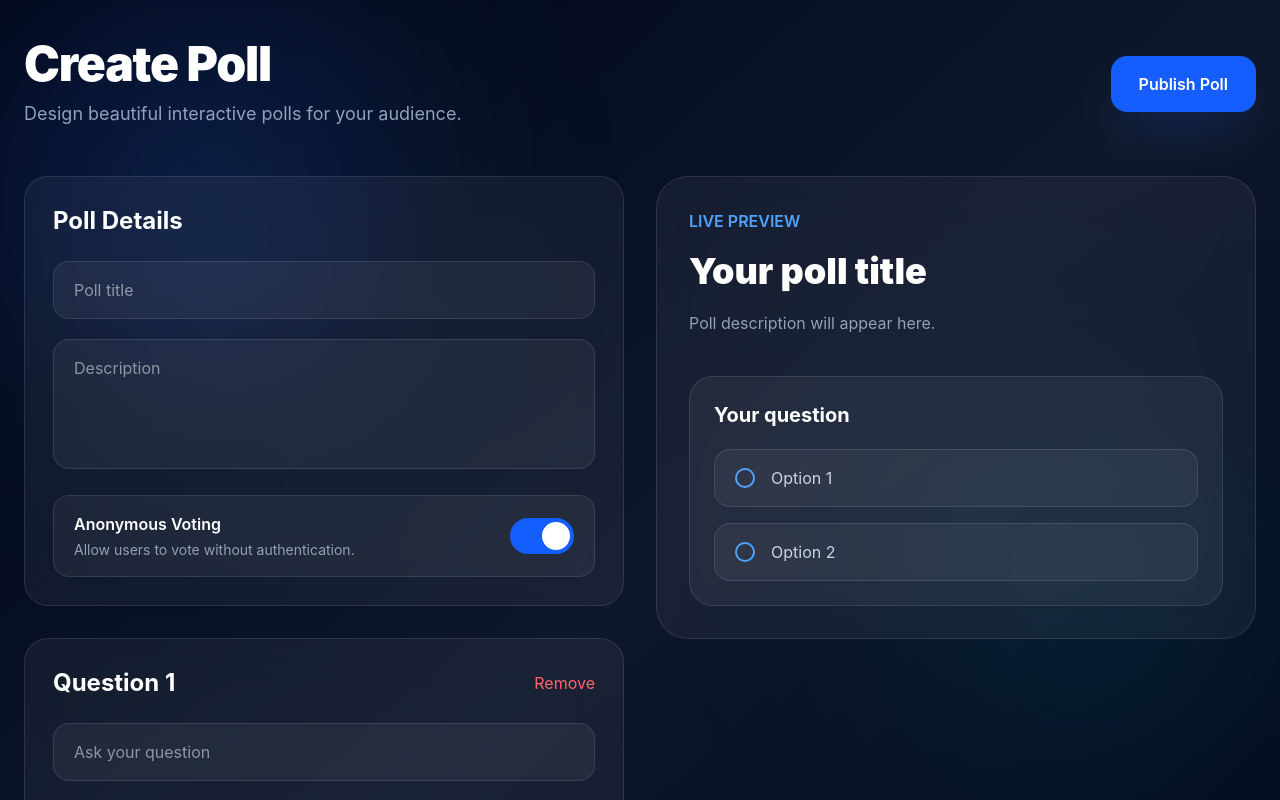
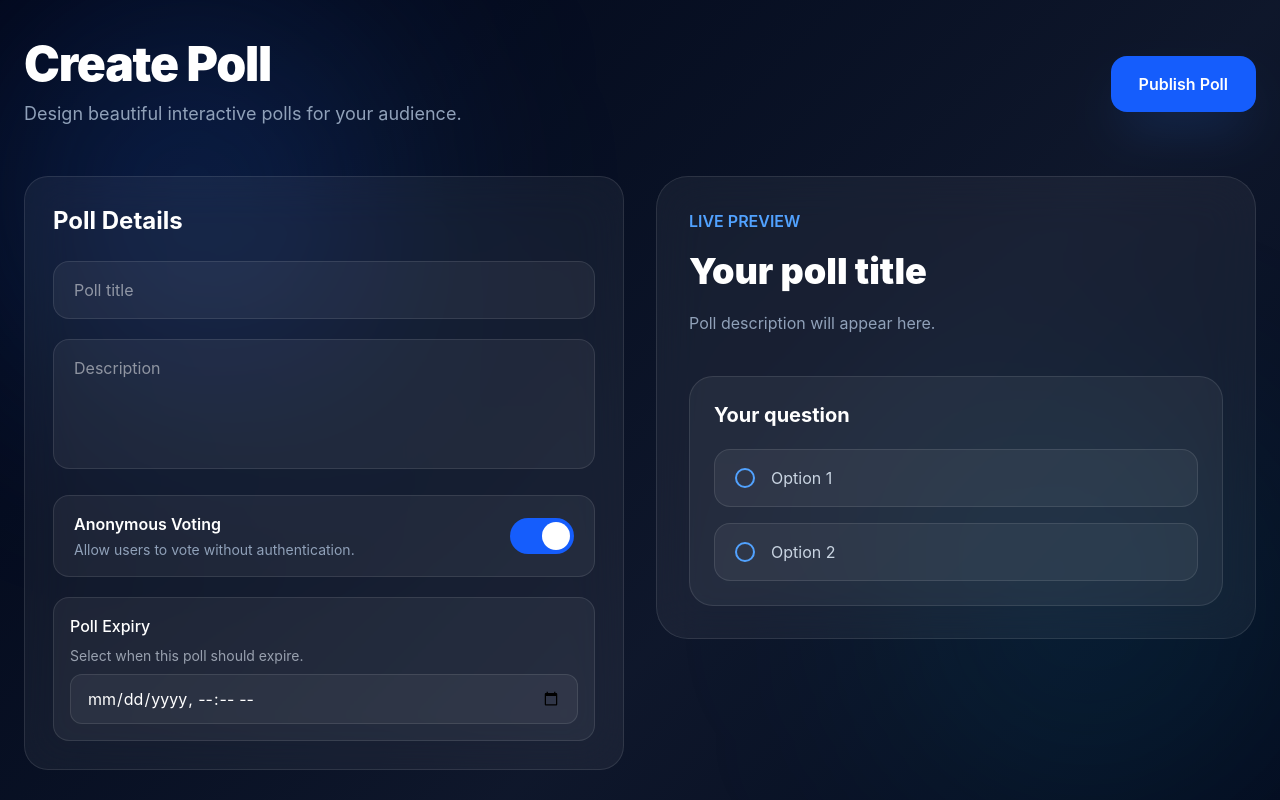
Before and after one commit to vinnymadaan/PollBoard, a React (Vite) app in the folder client/: page /create-poll in a window 1280 px wide. Shown: the top 800 px of the page. Built offline with nearby package versions, Linux system fonts and the light colour scheme; no server answers.

Commit message:
feat: add poll expiry feature with datetime input in CreatePoll component

```diff
--- a/client/src/pages/CreatePoll.jsx
+++ b/client/src/pages/CreatePoll.jsx
@@ -34,6 +34,8 @@ export default function CreatePoll() {
     const [scheduledAt,
   setScheduledAt] =
   useState("");
+
+  const [expiresAt, setExpiresAt] = useState("");
 
     const navigate = useNavigate();
 
@@ -133,11 +135,9 @@ export default function CreatePoll() {
 
       allowAnonymous,
 
-      expiresAt:
-        new Date(
-          Date.now() +
-          7 * 24 * 60 * 60 * 1000
-        ),
+      expiresAt: expiresAt
+        ? new Date(expiresAt)
+        : null,
 
     };
 
@@ -325,6 +325,27 @@ const removeQuestion = (
 
                 </div>
 
+
+                <div className="bg-white/5 border border-white/10 rounded-2xl p-4 mt-4">
+  <div className="flex flex-col gap-2">
+
+    <label className="text-white font-medium">
+      Poll Expiry
+    </label>
+
+    <p className="text-sm text-gray-400">
+      Select when this poll should expire.
+    </p>
+
+    <input
+      type="datetime-local"
+      value={expiresAt}
+      onChange={(e) => setExpiresAt(e.target.value)}
+      className="bg-white/5 border border-white/10 rounded-xl px-4 py-3 text-white outline-none"
+    />
+  </div>
+</div>
+
               </div>
 
             </motion.div>
@@ -365,7 +386,7 @@ const removeQuestion = (
 
 
                     <button
-                    onClick={() =>removeQuestion(index)}
+                    onClick={() =>removeQuestion(questionIndex)}
                       className="text-red-400 hover:text-red-300 transition-all duration-300"
                     >
                       Remove
```
